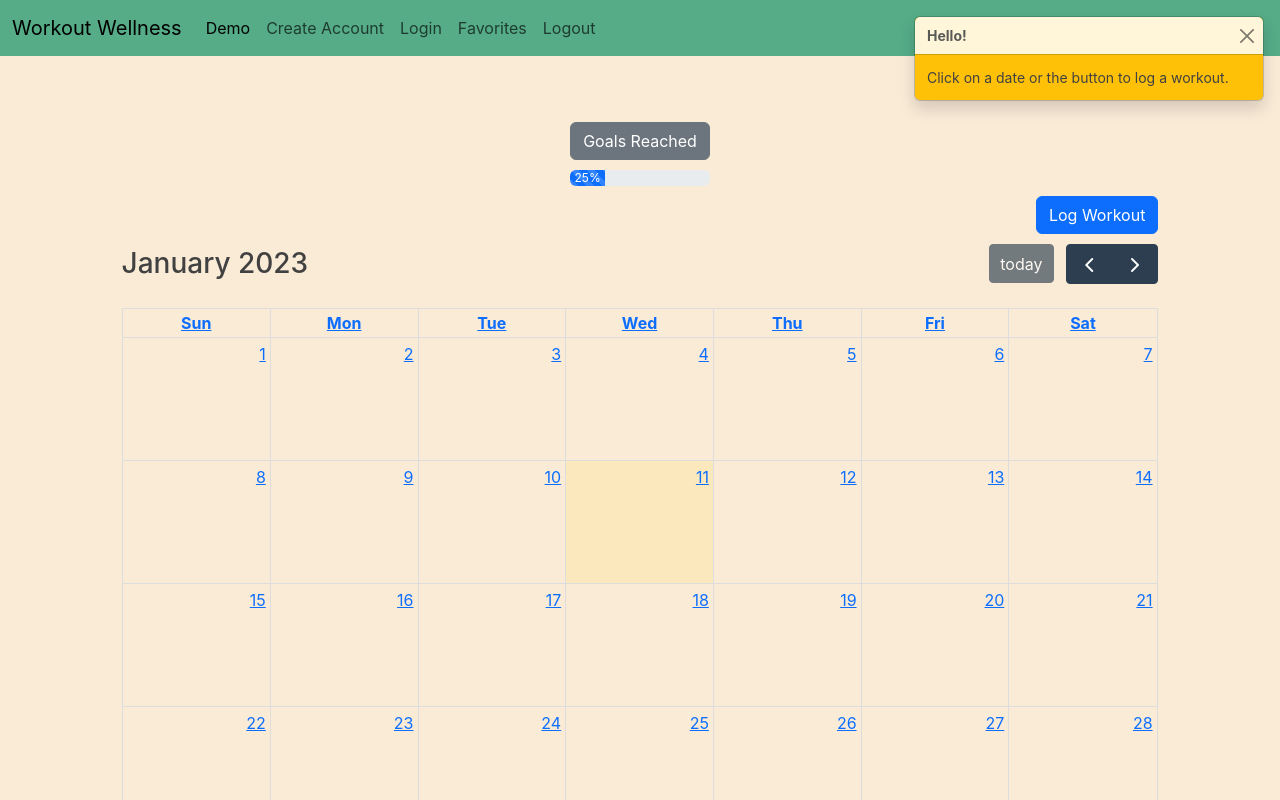
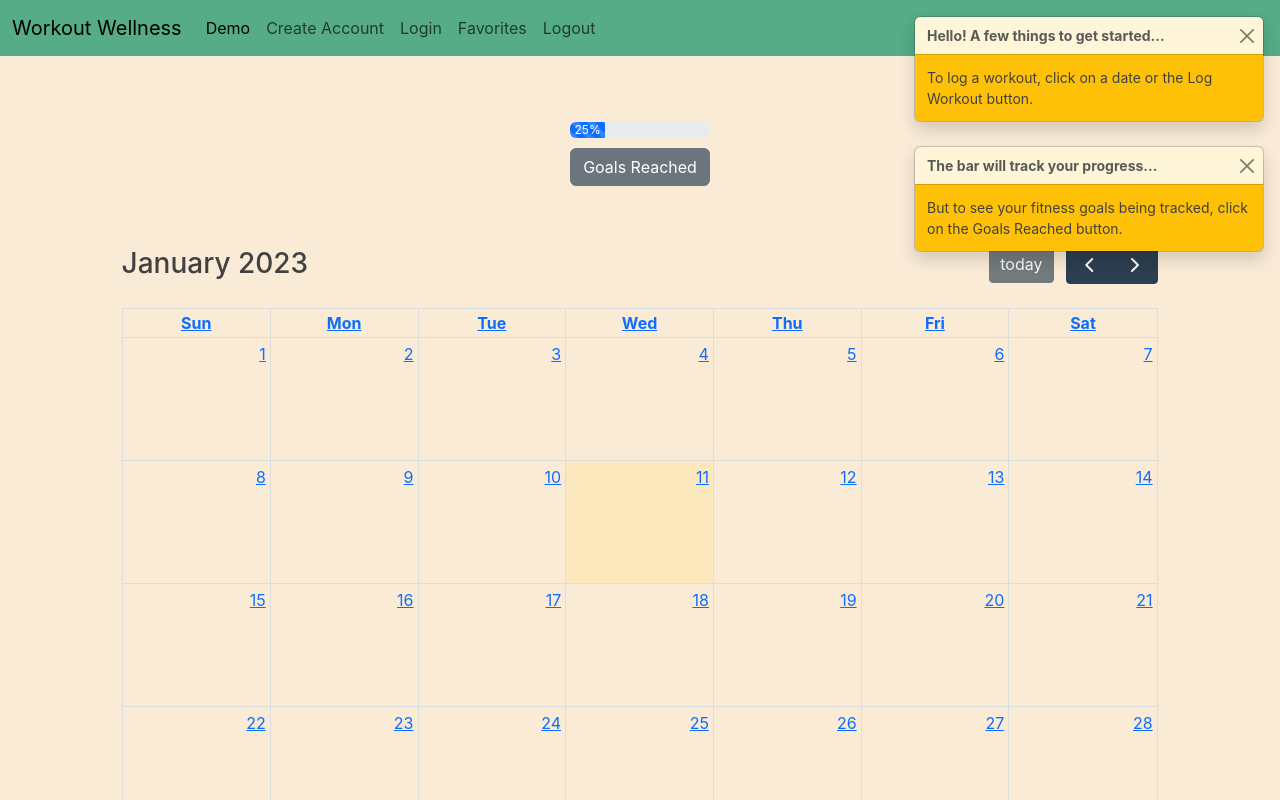
Before and after one commit to kjdixon74/work-out, a Next.js app in the folder client/: page /demo in a window 1280 px wide. Shown: the top 800 px of the page. Built offline with nearby package versions, Linux system fonts and the light colour scheme.

Commit message:
fix popup from going off screen & overlapping form, add second toast

```diff
--- a/client/components/popover.js
+++ b/client/components/popover.js
@@ -17,12 +17,13 @@ export default function PopoverGoals() {
 
   return (
     <div className={styles.popover}>
+      <Progress />
       <OverlayTrigger
-        trigger="click"
-        key="top"
-        placement="top"
+        trigger="focus"
+        key="bottom"
+        placement="bottom"
         overlay={
-          <Popover id="popover-positioned-top">
+          <Popover id="popover-positioned-bottom">
             <Popover.Header as="h3">💪 Current Goals</Popover.Header>
             <Popover.Body>
               <ul>
@@ -38,11 +39,10 @@ export default function PopoverGoals() {
       >
         <Button variant="secondary">Goals Reached</Button>
       </OverlayTrigger>
-      <Progress />
     </div>
   );
 }
 
-// Lesson learned - nested progress with popover (instead of importing separately in demo) to make progress the same width as popover; then added margin-top to progress
+// Lesson learned - nested progress with popover (instead of importing separately in demo) to make progress the same width as popover; then added margin-bottom to progress
 
-// TODOs: fix popup from going off the page, fix popup from overlapping workout form, change goals to logged in user's goals
+// TODOs: change goals to logged in user's goals
--- a/client/components/toast.js
+++ b/client/components/toast.js
@@ -4,15 +4,31 @@ import { useState } from "react";
 
 // React Bootstrap Toast (used React Bootstrap instead of Bootstrap to avoid manipulating the DOM)
 export default function ToastEl() {
-  const [show, setShow] = useState(true);
+  const [show1, setShow1] = useState(true);
+  const [show2, setShow2] = useState(true);
 
   return (
     <ToastContainer className="p-3" position="top-end">
-      <Toast show={show} onClose={() => setShow(false)} bg="warning">
+      <Toast show={show1} onClose={() => setShow1(false)} bg="warning">
         <Toast.Header>
-          <strong className="me-auto">Hello!</strong>
+          <strong className="me-auto">
+            Hello! A few things to get started...
+          </strong>
         </Toast.Header>
-        <Toast.Body>Click on a date or the button to log a workout.</Toast.Body>
+        <Toast.Body>
+          To log a workout, click on a date or the Log Workout button.
+        </Toast.Body>
+      </Toast>
+      <Toast show={show2} onClose={() => setShow2(false)} bg="warning">
+        <Toast.Header>
+          <strong className="me-auto">
+            The bar will track your progress...
+          </strong>
+        </Toast.Header>
+        <Toast.Body>
+          But to see your fitness goals being tracked, click on the Goals
+          Reached button.
+        </Toast.Body>
       </Toast>
     </ToastContainer>
   );
--- a/client/pages/demo.js
+++ b/client/pages/demo.js
@@ -10,9 +10,8 @@ import styles from "../styles/Demo.module.css";
 export default class Demo extends React.Component {
   render() {
     return (
-      <div>
+      <div className={styles.container}>
         <ToastEl />
-        <div className={styles.container}>
         <PopoverGoals />
         <Modal />
         <FullCalendar
@@ -21,7 +20,6 @@ export default class Demo extends React.Component {
           events={[{ title: "workout 1", date: "2023-02-01" }]}
           dateClick={this.handleDateClick}
         />
-        </div>
       </div>
     );
   }
@@ -39,4 +37,4 @@ export default class Demo extends React.Component {
   };
 }
 
-// TODOs: add more toasts for further instructions to user, figure out how to pass date clicked on calendar to workout form
+// TODOs: figure out how to pass date clicked on calendar to workout form, add responsive styling
--- a/client/styles/Demo.module.css
+++ b/client/styles/Demo.module.css
@@ -9,7 +9,7 @@
 }
 
 .progressGoals {
-  margin-top: 10px;
+  margin-bottom: 10px;
 }
 
 .modalBtn {
```
Lines whose indentation alone changed are shown as unchanged.
